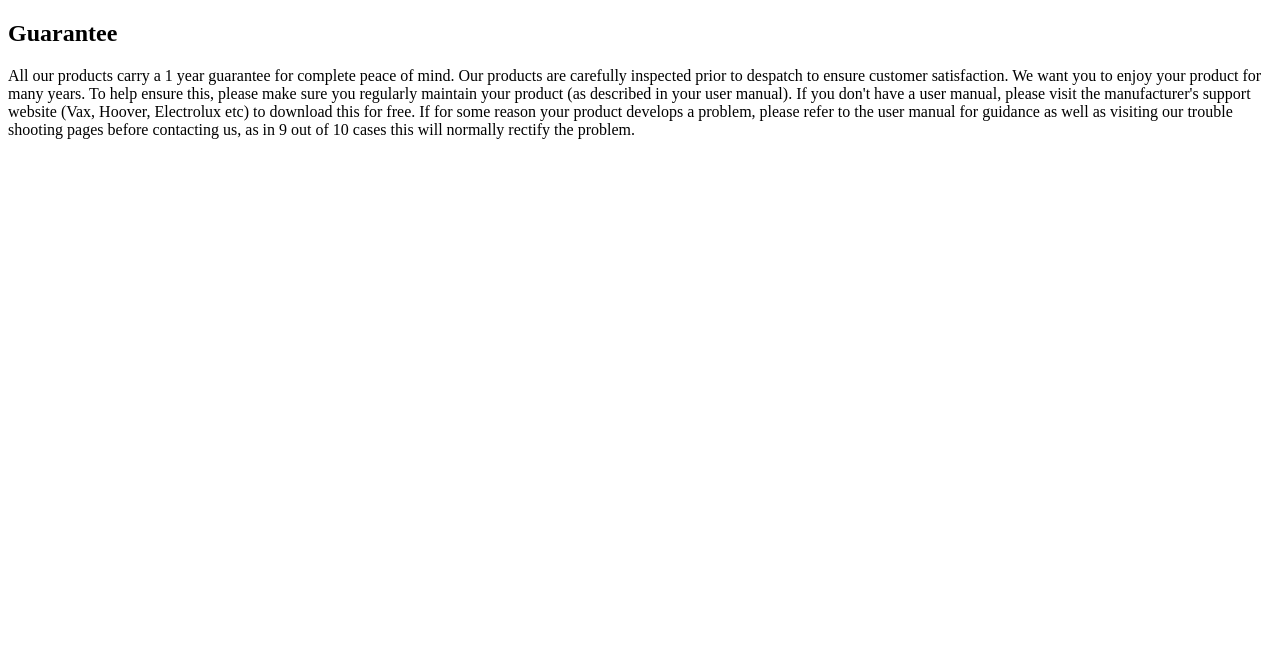
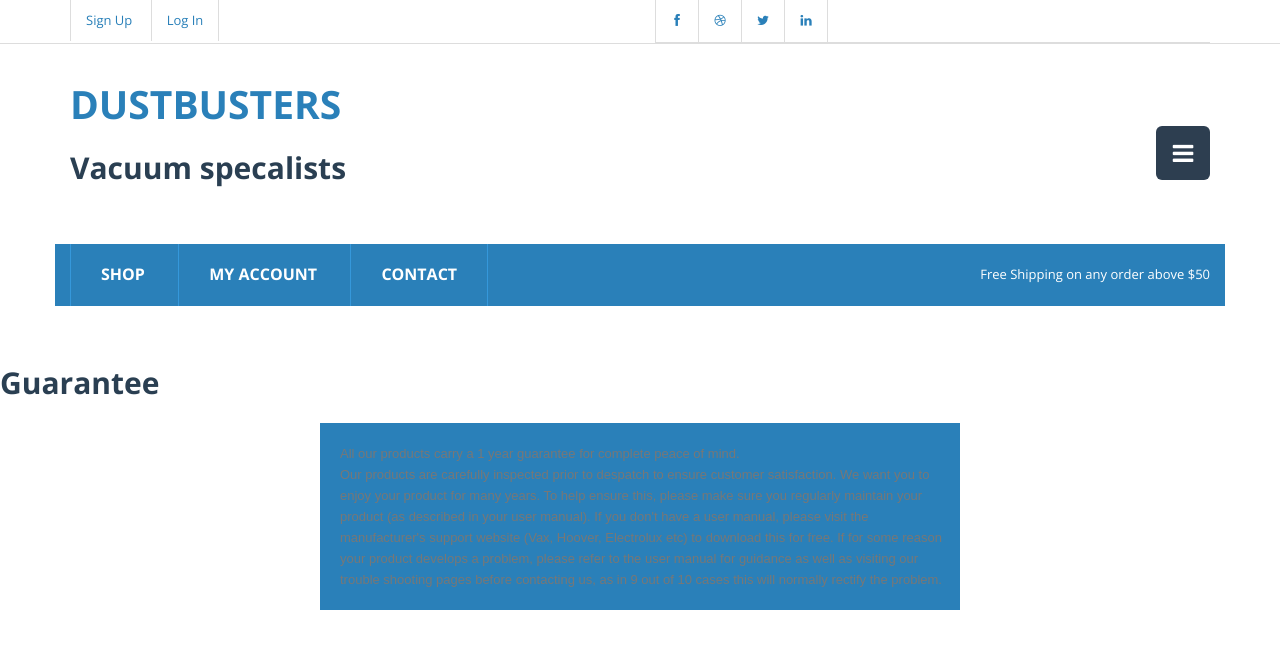
Before and after one commit to gg123gg123/Dustbusters-ecommerce, a PHP site: page /footer-pages/guarentee.html in a window 1280 px wide. Shown: the top 649 px of the page. Run offline with PHP 8.4, Linux system fonts and the light colour scheme.

Commit message:
finally, added changes that I accidentally committed to master branch

```diff
--- a/css/templatemo-style.css
+++ b/css/templatemo-style.css
@@ -182,6 +182,7 @@ form .button.yellow {
   img {
     max-width: 100% !important;
   }
+
 
   @page {
     margin: 0.5cm;
--- a/footer-pages/guarentee.html
+++ b/footer-pages/guarentee.html
@@ -1,11 +1,125 @@
 <!DOCTYPE html>
 
 <html>
-  <head></head>
+
+
+
+<!--[if gt IE 8]><!--> <html class="no-js"> <!--<![endif]-->
+    <head>
+    <!--
+    Kool Store Template
+    http://www.templatemo.com/preview/templatemo_428_kool_store
+    -->
+        <meta charset="utf-8">
+        <title> DustBusters - eCommerce Store</title>
+
+        <meta name="description" content="">
+        <meta name="viewport" content="width=device-width">
+
+        <link href="http://fonts.googleapis.com/css?family=Open+Sans:400,300,600,700,800" rel="stylesheet">
+
+        <link rel="stylesheet" href="css/temp.css">
+        <html class="no-js"> <!--<![endif]-->
+        <head>
+
+            <link rel="stylesheet" href="css/bootstrap.css">
+            <link rel="stylesheet" href="css/normalize.min.css">
+            <link rel="stylesheet" href="css/font-awesome.min.css">
+            <link rel="stylesheet" href="css/animate.css">
+            <link rel="stylesheet" href="css/templatemo-misc.css">
+            <link rel="stylesheet" href="css/templatemo-style.css">
+
+            <script src="js/vendor/modernizr-2.6.2.min.js"></script>
+
+        </head>
+        <body>
+            <!--[if lt IE 7]>
+            <p class="chromeframe">You are using an <strong>outdated</strong> browser. Please <a href="http://browsehappy.com/">upgrade your browser</a> or <a href="http://www.google.com/chromeframe/?redirect=true">activate Google Chrome Frame</a> to improve your experience.</p>
+            <![endif]-->
+
+
+            <header class="site-header">
+                <div class="top-header">
+                    <div class="container">
+                        <div class="row">
+                            <div class="col-md-6 col-sm-6">
+                                <div class="top-header-left">
+                                    <a href="register.php">Sign Up</a>
+                                    <a href="loginForm.php">Log In</a>
+                                </div> <!-- /.top-header-left -->
+                            </div> <!-- /.col-md-6 -->
+                            <div class="col-md-6 col-sm-6">
+                                <div class="social-icons">
+                                    <ul>
+                                        <li><a href="#" class="fa fa-facebook"></a></li>
+                                        <li><a href="#" class="fa fa-dribbble"></a></li>
+                                        <li><a href="#" class="fa fa-twitter"></a></li>
+                                        <li><a href="#" class="fa fa-linkedin"></a></li>
+                                    </ul>
+                                    <div class="clearfix"></div>
+                                </div> <!-- /.social-icons -->
+                            </div> <!-- /.col-md-6 -->
+                        </div> <!-- /.row -->
+                    </div> <!-- /.container -->
+                </div> <!-- /.top-header -->
+                <div class="main-header">
+                    <div class="container">
+                        <div class="row">
+                            <div class="col-md-4 col-sm-6 col-xs-8">
+                                <div class="logo">
+                                    <h1><a href="index.php">Dustbusters</a></h1>
+                                </div> <!-- /.logo -->
+                            </div> <!-- /.col-md-4 -->
+                            <div class="main-header">
+                                <div class="container">
+                                    <div class="row">
+                                        <div class="col-md-4 col-sm-6 col-xs-8">
+                                            <div class="logo">
+                                                <h2>Vacuum specalists</a></h2>
+                                            </div> <!-- /.logo -->
+                                        </div> <!-- /.col-md-4 -->
+                                        <div class="col-md-8 col-sm-6 col-xs-4">
+                                            <div class="main-menu">
+                                                <a href="#" class="toggle-menu">
+                                                    <i class="fa fa-bars"></i>
+                                                </a>
+                                                <ul class="menu">
+                                                    <li><a href="#">Home</a></li>
+                                                    <li><a href="#">Catalogs</a></li>
+                                                    <li><a href="#">FAQs</a></li>
+                                                    <li><a href="#">Policies</a></li>
+                                                    <li><a href="#">About</a></li>
+                                                </ul>
+                                            </div> <!-- /.main-menu -->
+                                        </div> <!-- /.col-md-8 -->
+                                    </div> <!-- /.row -->
+                                </div> <!-- /.container -->
+                            </div> <!-- /.main-header -->
+                            <div class="main-nav">
+                                <div class="container">
+                                    <div class="row">
+                                        <div class="col-md-6 col-sm-7">
+                                            <div class="list-menu">
+                                                <ul>
+                                                    <li><a href="products.php">Shop</a></li>
+                                                    <li><a href="basket.php">My account</a></li>
+                                                    <li><a href="contact.html">Contact</a></li>
+                                                </ul>
+                                            </div> <!-- /.list-menu -->
+                                        </div> <!-- /.col-md-6 -->
+                                        <div class="col-md-6 col-sm-5">
+                                            <div class="notification">
+                                                <span>Free Shipping on any order above $50</span>
+                                            </div>
+                                        </div> <!-- /.col-md-6 -->
+                                    </div> <!-- /.row -->
+                                </div> <!-- /.container -->
+                            </div> <!-- /.main-nav -->
+                        </header>
   <body>
 
     <h2>Guarantee </h2>
-    <p> All our products carry a 1 year guarantee for complete peace of mind.
+    <p> All our products carry a 1 year guarantee for complete peace of mind.<br>
         Our products are carefully inspected prior to despatch to ensure customer satisfaction. We want you to enjoy your product for many years.
         To help ensure this, please make sure you regularly maintain your product (as described in your user manual). If you don't have a user manual, please visit the manufacturer's support website (Vax, Hoover, Electrolux etc) to download this for free.
         If for some reason your product develops a problem, please refer to the user manual for guidance as well as visiting our trouble shooting pages before contacting us, as in 9 out of 10 cases this will normally rectify the problem.
--- a/index.php
+++ b/index.php
@@ -119,7 +119,7 @@
 
     <div align="center">
         <div class="description">
-            <p align="left">Hi, welcome to DustBusters A FAKE E-Commerce business commited to selling high quality vacuum cleaners. We sell a wide range of vacuum cleaners to suit all of your needs, each of our vacuums come with a 1 year warrenty which includes parts and labour on top of our 30 day money back guarentee plus we will collect your old vacuum free of charge. We care about the planet and as such we ensure all excess packaging is recycled along with your old vacuum cleaner. </p>
+            <p align="left">Hi, welcome to DustBusters A sick E-Commerce business commited to selling high quality vacuum cleaners. We sell a wide range of vacuum cleaners to suit all of your needs, each of our vacuums come with a 1 year warrenty which includes parts and labour on top of our 30 day money back guarentee plus we will collect your old vacuum free of charge. We care about the planet and as such we ensure all excess packaging is recycled along with your old vacuum cleaner. </p>
 
             <p align="left">We sell vacuums on behalf of the industrys leading innovators including Dyson,Vax and &quot;Henry Hoover&quot;. Dustbusters is a family run business who have been operating for nearly 10 years, We pride ourselves on our reputatation and belive that customer satisfaction is key so if you have any questions regarding the products for sale on our website dont hesitate to contact our award winning customer support.</p>
 
--- a/js/main.js
+++ b/js/main.js
@@ -28,4 +28,5 @@
 
 
 
+
 })(window, jQuery);
--- a/js/plugins.js
+++ b/js/plugins.js
@@ -19,6 +19,7 @@ if (typeof Object.create !== "function") {
         return new F();
     };
 }
+
 (function ($, window, document) {
 
     var Carousel = {
```
Also changed, not shown: contact.html (+113 -6 lines), loginForm.php (+10 -5 lines), register.php (+8 -5 lines), css/bootstrap.css, js/bootstrap.js, js/jquery.easing-1.3.js.
